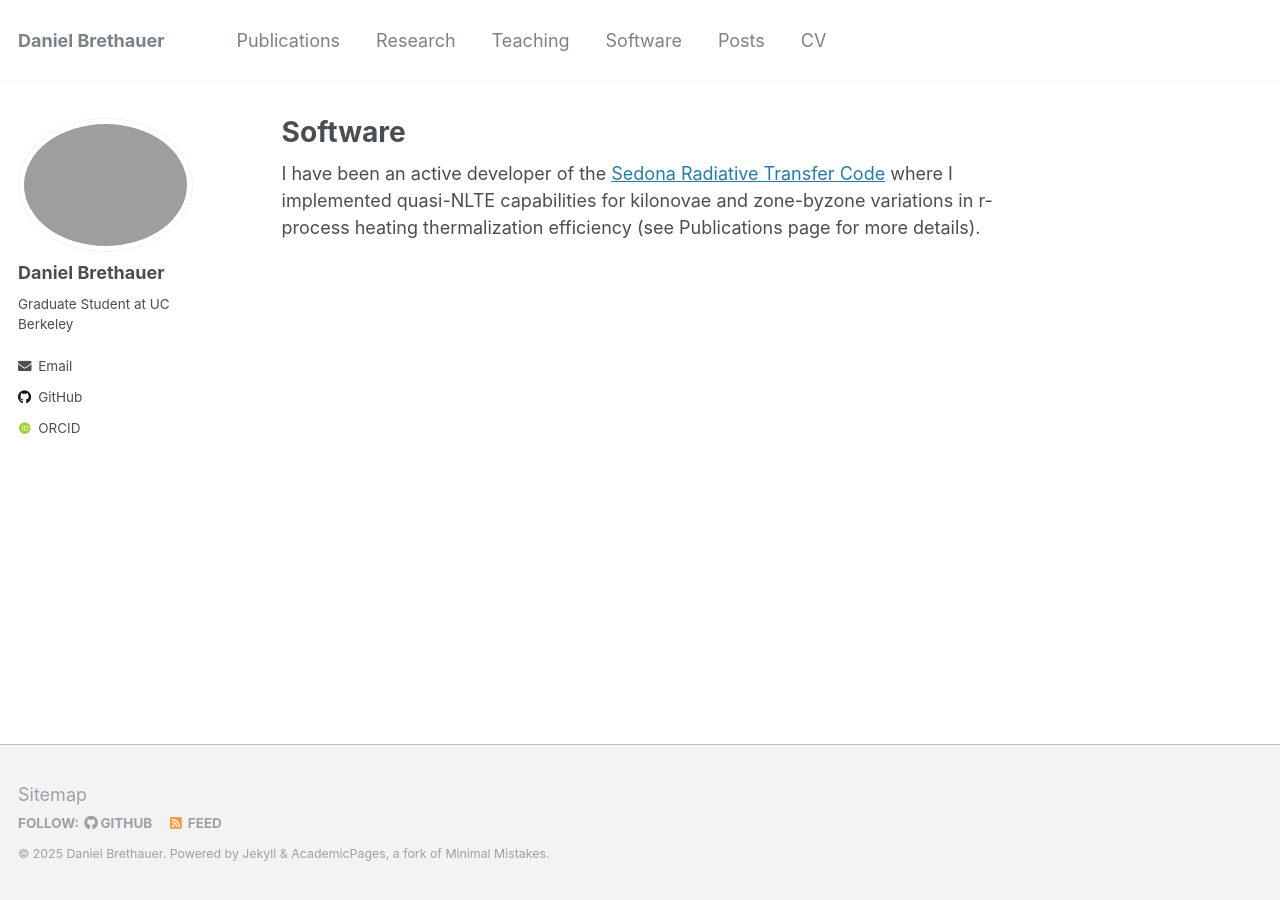
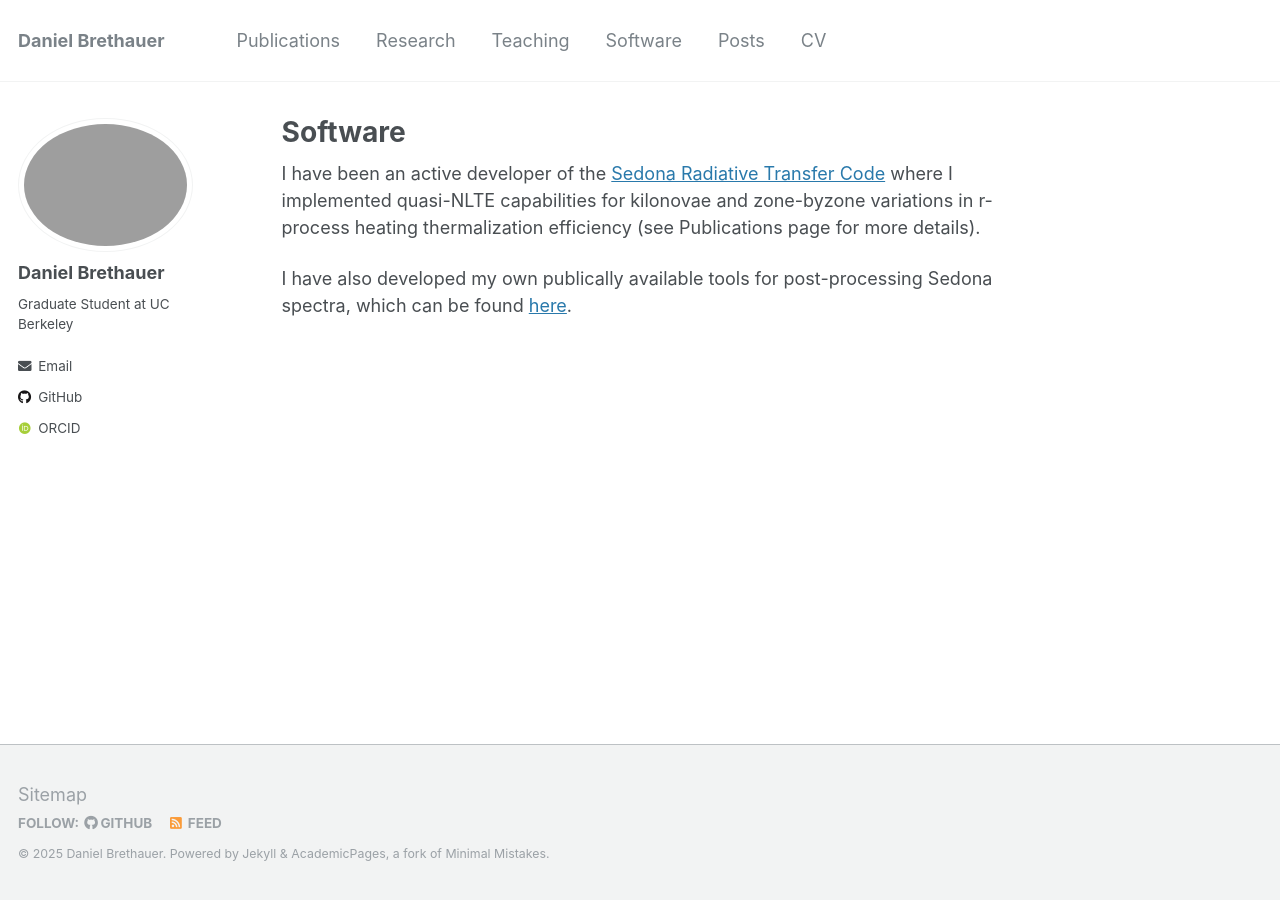
Before and after one commit to dbrethauer/dbrethauer.github.io, a Jekyll site: the page built from _pages/software.md, in a window 1280 px wide. Built offline with Jekyll 4.4.1, drawn with Linux system fonts in a browser that asks for light colours; some web fonts are replaced; a file with an impossible date is left out.

Commit message:
Update software.md

```diff
--- a/_pages/software.md
+++ b/_pages/software.md
@@ -5,3 +5,5 @@ title: "Software"
 
 
 I have been an active developer of the [Sedona Radiative Transfer Code](https://github.com/dnkasen/pubsed) where I implemented quasi-NLTE capabilities for kilonovae and zone-byzone variations in r-process heating thermalization efficiency (see Publications page for more details).
+
+I have also developed my own publically available tools for post-processing Sedona spectra, which can be found [here](https://github.com/dbrethauer/SedonaTools_DB).
```
